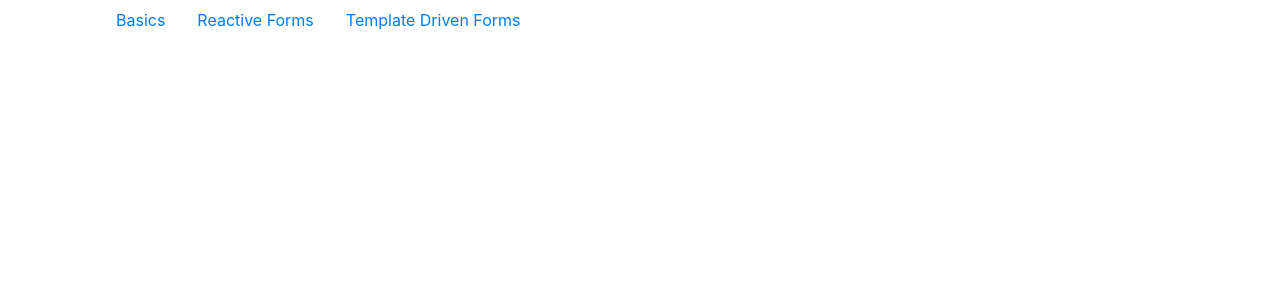
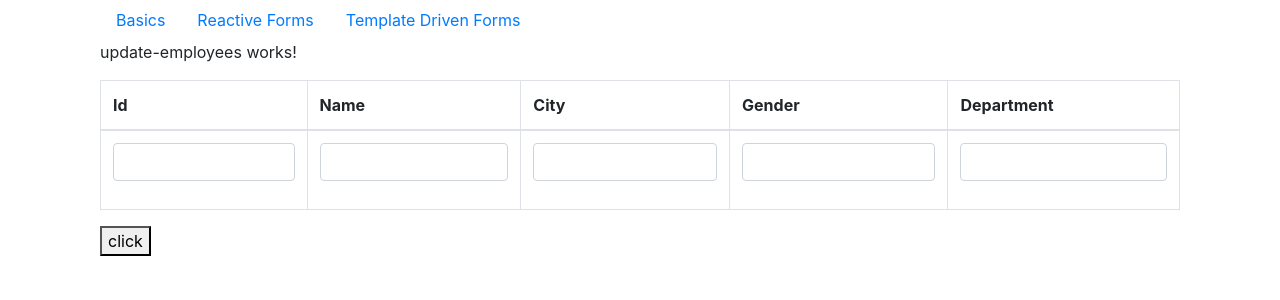
Before and after one commit to Guhanganesan/Angular10, an Angular app: page /update-employees in a window 1280 px wide. Before the commit this address led to /. Shown: the top 300 px of the page. Built offline with nearby package versions, Linux system fonts and the light colour scheme; no server answers.

Commit message:
Update employee details - part1

```diff
--- a/src/app/app-routing.module.ts
+++ b/src/app/app-routing.module.ts
@@ -6,6 +6,7 @@ import { MyReactiveFormsComponent } from './my-reactive-forms/my-reactive-forms.
 import { TemplateDrivenFormsComponent } from './template-driven-forms/template-driven-forms.component';
 import { ListEmployeesComponent } from './employees/list-employees/list-employees.component';
 import { CreateEmployeesComponent } from './employees/create-employees/create-employees.component';
+import { UpdateEmployeesComponent } from './employees/update-employees/update-employees.component';
 
 
 const routes: Routes = [
@@ -28,6 +29,10 @@ const routes: Routes = [
     {
       path: 'create-employees',
       component: CreateEmployeesComponent
+    },
+    {
+      path: "update-employees",
+      component: UpdateEmployeesComponent
     }
 ];
 
--- a/src/app/app.component.ts
+++ b/src/app/app.component.ts
@@ -21,5 +21,4 @@ export class AppComponent {
   //B:\GithubRepo\Angular10\myapp\src\app>json-server --watch server/employee.json
   //ng g interface emploeyee
 
-
 }
--- a/src/app/app.module.ts
+++ b/src/app/app.module.ts
@@ -18,6 +18,8 @@ import { MyReactiveFormsComponent } from './my-reactive-forms/my-reactive-forms.
 import { TemplateDrivenFormsComponent } from './template-driven-forms/template-driven-forms.component';
 import { ListEmployeesComponent } from './employees/list-employees/list-employees.component';
 import { CreateEmployeesComponent } from './employees/create-employees/create-employees.component';
+import { UpdateEmployeesComponent } from './employees/update-employees/update-employees.component';
+
 
 @NgModule({
   declarations: [
@@ -27,7 +29,8 @@ import { CreateEmployeesComponent } from './employees/create-employees/create-em
     MyReactiveFormsComponent,
     TemplateDrivenFormsComponent,
     ListEmployeesComponent,
-    CreateEmployeesComponent
+    CreateEmployeesComponent,
+    UpdateEmployeesComponent,
   ],
   imports: [
     BrowserModule,
--- a/src/app/employee.service.ts
+++ b/src/app/employee.service.ts
@@ -10,9 +10,18 @@ export class EmployeeService {
         return this.httpClient.get(`${this.API_URL}/employees`);
     }
 
+    getEmployeeById(id: number) {
+        return this.httpClient.get<Employee>(`${this.API_URL}/employees` + '/' + id);
+      }
+
     postEmployees(body:Employee):Observable<any>{
         const headers = { 'content-type': 'application/json'}
-        const data=JSON.stringify(body);
-        return this.httpClient.post(`${this.API_URL}/employees`, data, {'headers':headers});
+        return this.httpClient.post(`${this.API_URL}/employees`, body, {'headers':headers});
+    }
+
+    updateEmployee(body:any, id:number){
+        const headers = { 'content-type': 'application/json'}
+        console.log(body);
+        return this.httpClient.put(`${this.API_URL}/employees` + '/' + id, body);
     }
 }
--- /dev/null
+++ b/src/app/employees/update-employees/update-employees.component.html
@@ -0,0 +1,44 @@
+<p>update-employees works!</p>
+<form [formGroup]="updateForm">
+    <table class="table table-bordered">
+        <thead>
+            <tr>
+                <th>Id</th>
+                <th>Name</th>
+                <th>City</th>
+                <th>Gender</th>
+                <th>Department</th>
+            </tr>
+        </thead>
+        <tbody>
+        <tr>
+            <td>
+                <div class="form-group">
+                        <input type="text" class="form-control" formControlName="id" [(ngModel)]="id" id="id">
+                </div>
+            </td>
+            <td>
+                <div class="form-group">
+                        <input type="text" class="form-control" formControlName="name" [(ngModel)]="name" id="name">
+                </div>
+            </td>
+            <td>
+                <div class="form-group">
+                        <input type="text" class="form-control" formControlName="city" [(ngModel)]="city" id="city">
+                </div>
+            </td>
+            <td>
+                <div class="form-group">
+                        <input type="text" class="form-control" formControlName="gender" [(ngModel)]="gender" id="gender">
+                </div>
+            </td>
+            <td>
+                <div class="form-group">
+                        <input type="text" class="form-control" formControlName="department" [(ngModel)]="department" id="department">
+                </div>
+            </td>
+        </tr>
+        </tbody>
+    </table>
+    <button (click)="updateEmployee()">click</button>
+</form>
--- /dev/null
+++ b/src/app/employees/update-employees/update-employees.component.ts
@@ -0,0 +1,65 @@
+import { Component, OnInit } from '@angular/core';
+import { FormBuilder, FormGroup, Validators } from '@angular/forms';
+import { Employee } from '../../employee.model';
+import {EmployeeService} from '../../employee.service';
+import { Router } from "@angular/router";
+
+@Component({
+  selector: 'app-update-employees',
+  templateUrl: './update-employees.component.html',
+  styleUrls: ['./update-employees.component.css']
+})
+export class UpdateEmployeesComponent implements OnInit {
+
+  updateForm: FormGroup;
+  employee_data: Employee;
+  employees: Employee;
+  id: number;
+  name: string;
+  city: string;
+  gender: string;
+  department: string;
+
+
+  constructor(private formBuilder: FormBuilder,
+    private _empService: EmployeeService,
+    private router:Router) { }
+
+ngOnInit(): void {
+//list employees from server
+this.getEmployeeById(1);
+
+//update employee form with specific id
+this.updateForm = this.formBuilder.group({
+      name:['', Validators.required],
+      city:['', Validators.required],
+      gender:['', Validators.required],
+      department:['', Validators.required],
+      id:['', Validators.required]
+  })
+}
+
+public getEmployeeById(id:number) {
+  this._empService.getEmployeeById(id).subscribe((data: any) => {
+    this.employees = data;
+    this.id = this.employees.id;
+    this.name = this.employees.name;
+    this.city = this.employees.city;
+    this.gender = this.employees.gender;
+    this.department = this.employees.department;
+  });
+}
+
+updateEmployee(){
+    const body ={
+      name:this.name,
+      city: this.city,
+      gender: this.gender,
+      department: this.department
+    }
+    this._empService.updateEmployee(body, this.id).subscribe(data=>{
+      console.log(data);
+    })
+  }
+
+}
```
Also changed, not shown: src/app/server/employee.json (+16 -33 lines), src/app/employees/update-employees/update-employees.component.css (added), 1 other file (tests, documents, lock files or other folders).
